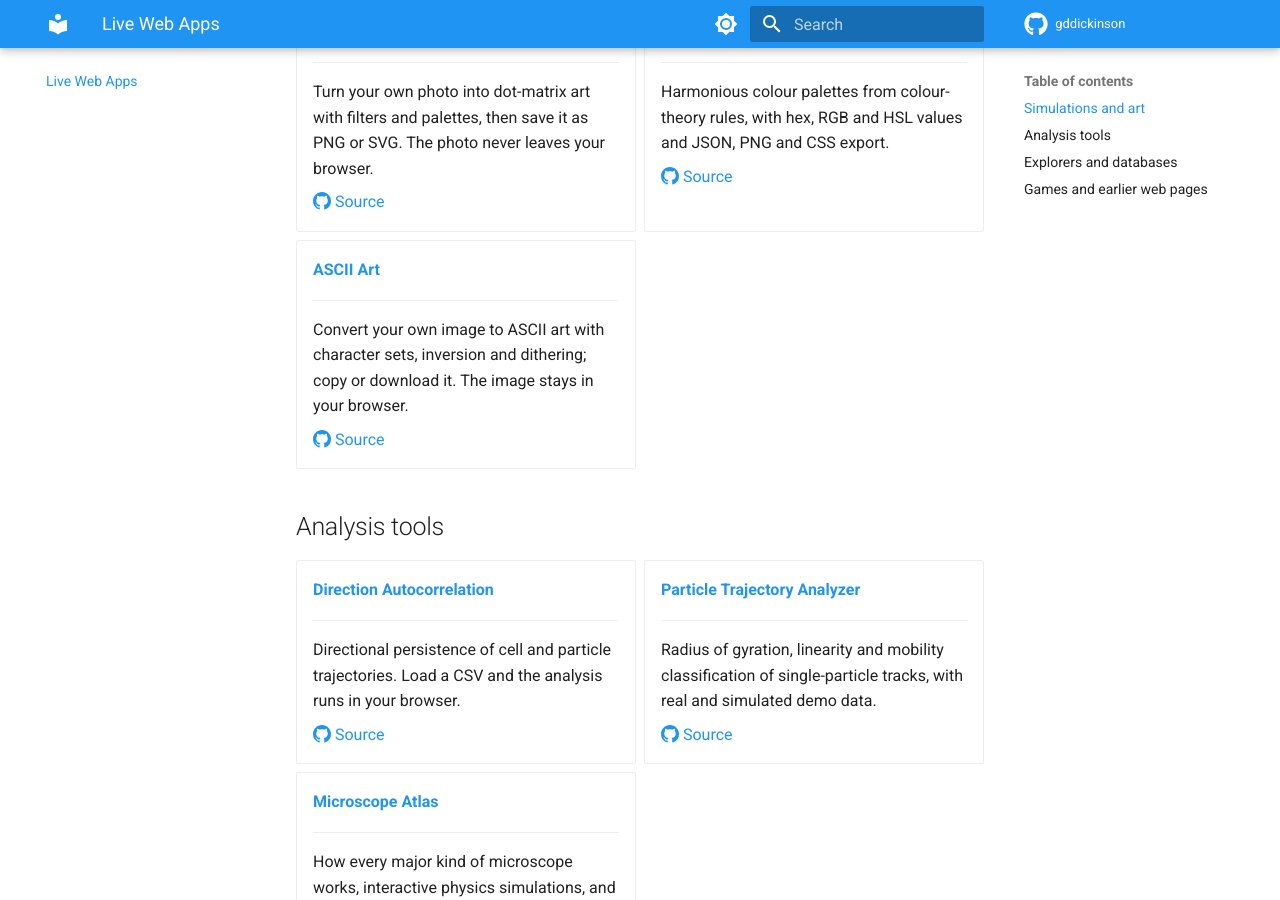
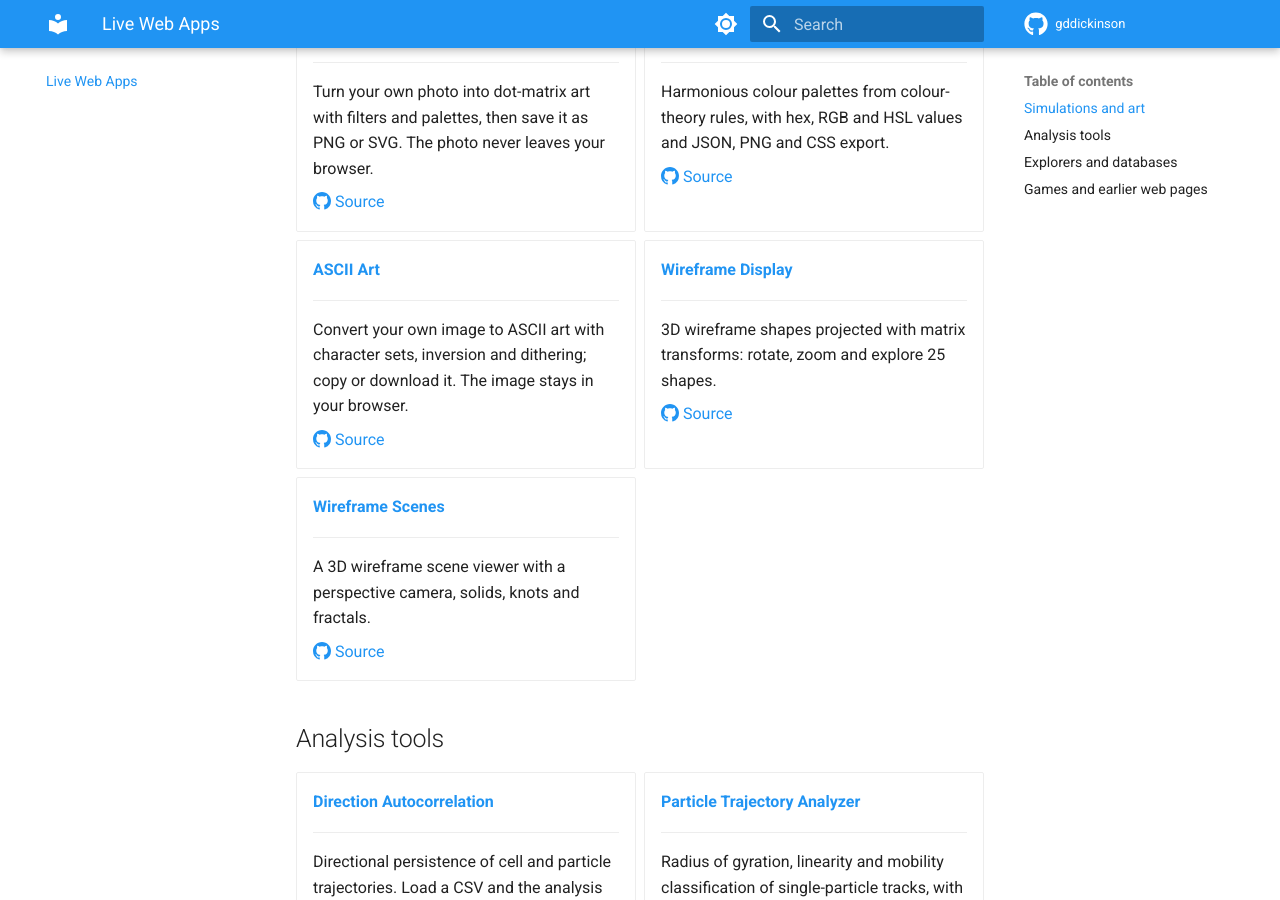
Before and after one commit to gddickinson/gddickinson.github.io, an MkDocs documentation site: the page built from docs/web-apps.md, in a window 1280 px wide and 900 px high, scrolled down 1928 px. Built offline with MkDocs 1.6.1 and Material for MkDocs 9.7.7, drawn with Linux system fonts in a browser that asks for light colours.

Commit message:
Web apps gallery: add wireframe_display, wireframeDisplay
Co-Authored-By: Claude Opus 5.5 <noreply@anthropic.com>

```diff
--- a/docs/web-apps.md
+++ b/docs/web-apps.md
@@ -146,6 +146,22 @@ Projects you can use straight from the browser. Each one also runs as a local we
 
     [:octicons-mark-github-16: Source](https://github.com/gddickinson/ascii_art_generator)
 
+-   **[Wireframe Display](https://gddickinson.github.io/wireframe_display/)**
+
+    ---
+
+    3D wireframe shapes projected with matrix transforms: rotate, zoom and explore 25 shapes.
+
+    [:octicons-mark-github-16: Source](https://github.com/gddickinson/wireframe_display)
+
+-   **[Wireframe Scenes](https://gddickinson.github.io/wireframeDisplay/)**
+
+    ---
+
+    A 3D wireframe scene viewer with a perspective camera, solids, knots and fractals.
+
+    [:octicons-mark-github-16: Source](https://github.com/gddickinson/wireframeDisplay)
+
 </div>
 
 ## Analysis tools
```
